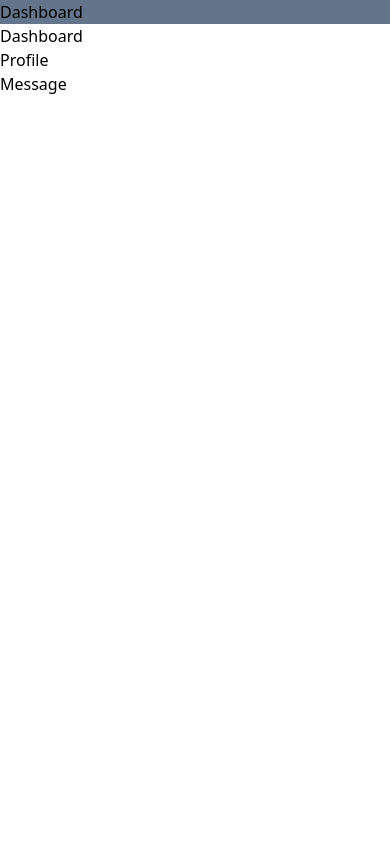
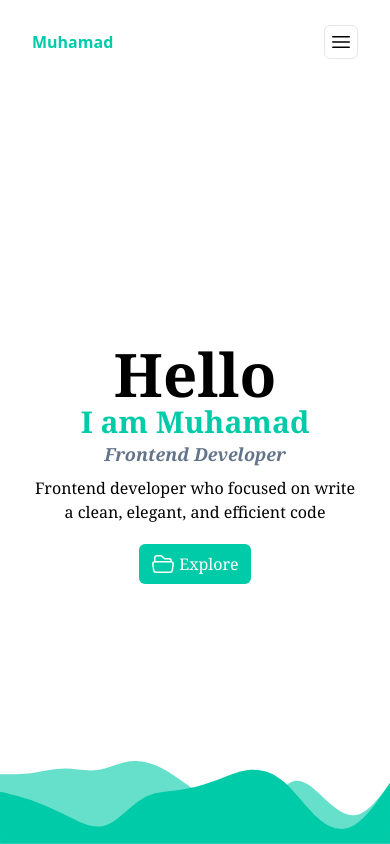
Before and after one commit to muhislah/portfolio, a React (Vite) app: page / in a window 390 px wide. Built offline with nearby package versions, Linux system fonts and the light colour scheme.

Commit message:
add content

```diff
--- a/package.json
+++ b/package.json
@@ -4,7 +4,7 @@
   "version": "0.0.0",
   "type": "module",
   "scripts": {
-    "dev": "vite",
+    "dev": "vite --host",
     "build": "tsc && vite build",
     "preview": "vite preview",
     "predeploy": "npm run build",
--- /dev/null
+++ b/src/pages/Dashboard/dashboard.css
@@ -0,0 +1,31 @@
+.open {
+    animation: fadein 0.3s ease-in forwards;
+}
+
+@keyframes fadein {
+    0% {
+        opacity: 0;
+        transform: translateY(2rem);
+    }
+    100% {
+        opacity: 1;
+        transform: translateY(0);
+    }
+
+}
+
+.close {
+    animation: fadeout 0.3s ease-out forwards;
+}
+
+@keyframes fadeout {
+    0% {
+        opacity: 1;
+        transform: translateY(0);
+    }
+    100% {
+        opacity: 0;
+        height: 0;
+        transform: translateY(2rem);
+    }
+}
--- a/src/pages/Dashboard/index.tsx
+++ b/src/pages/Dashboard/index.tsx
@@ -1,15 +1,78 @@
-import React from 'react'
-import {Link} from 'react-router-dom'
+import React, { useState } from 'react'
+import { Link } from 'react-router-dom'
+
+/* style */
+import './dashboard.css'
 
 const Dashboard = () => {
+  const [openMenu, setOpenMenu] = useState(false)
+  const handleChangeMenu = () => {
+    setOpenMenu((prev: boolean) => {
+      let see = true
+      if (prev === false) return true
+      return false
+    })
+  }
+
   return (
     <>
-      <div className='flex bg-slate-500 '>Dashboard</div>
-      <Link to="/">Dashboard</Link>
-      <br />
-      <Link to="/profile">Profile</Link>
-      <br />
-      <Link to="/message">Message</Link>
+      {/* header navbar*/}
+      <div className='flex px-8 h-[10vh] items-center md:max-w-[1024px] md:mx-auto'>
+        <h1 className='cursor-pointer font-bold text-[#00cba9]'>Muhamad</h1>
+        <ul className='hidden md:flex ml-auto gap-5 font-semibold'>
+          <li className='hover:text-[#00cba9] hover:border-b-2 hover:-mb-1 border-[#00cba9] transition ease-in-out duration-300 cursor-pointer'>Portfolios</li>
+          <li className='hover:text-[#00cba9] hover:border-b-2 hover:-mb-1 border-[#00cba9] transition ease-in-out duration-300 cursor-pointer'>Blogs</li>
+          <li className='hover:text-[#00cba9] hover:border-b-2 hover:-mb-1 border-[#00cba9] transition ease-in-out duration-300 cursor-pointer'>Profile</li>
+          <li className='hover:text-[#00cba9] hover:border-b-2 hover:-mb-1 border-[#00cba9] transition ease-in-out duration-300 cursor-pointer'>Message</li>
+        </ul>
+        {/* hamburger */}
+        <div className='flex md:hidden ml-auto border p-1 rounded-md' onClick={handleChangeMenu}>
+          {openMenu ?
+            <svg xmlns="http://www.w3.org/2000/svg" fill="none" viewBox="0 0 24 24" strokeWidth={1.5} stroke="currentColor" className="w-6 h-6">
+              <path strokeLinecap="round" strokeLinejoin="round" d="M6 18L18 6M6 6l12 12" />
+            </svg> :
+            <svg xmlns="http://www.w3.org/2000/svg" fill="none" viewBox="0 0 24 24" strokeWidth={1.5} stroke="currentColor" className="w-6 h-6">
+              <path strokeLinecap="round" strokeLinejoin="round" d="M3.75 6.75h16.5M3.75 12h16.5m-16.5 5.25h16.5" />
+            </svg>
+          }
+        </div>
+      </div>
+      {/* menu items list */}
+      <div id="menulist" className={`md:hidden bg-[#00cba9] overflow-hidden transition-transform ${openMenu ? "open" : 'close'}`}>
+        <ul className='flex flex-col w-full'>
+          <li className='text-center py-1 text-white border-y border-y-green-200'>
+            <Link to="/portfolio">Portfolio</Link>
+          </li>
+          <li className='text-center py-1 text-white border-y border-y-green-200'>
+            <Link to="/portfolio">Blogs</Link>
+          </li><li className='text-center py-1 text-white border-y border-y-green-200'>
+            <Link to="/portfolio">Profile</Link>
+          </li><li className='text-center py-1 text-white border-y border-y-green-200'>
+            <Link to="/portfolio">Message</Link>
+          </li>
+        </ul>
+      </div>
+      {/* main header */}
+      <div className='flex flex-col h-[90vh] md:h-[60vh] items-center p-8 justify-center md:max-w-[1024px] md:mx-auto'>
+        <h1 className='font-bold text-6xl md:text-7xl text-center font-serif'>Hello <span className='text-[#00cba9] hidden md:inline-block'>  I am Muhamad</span></h1>
+        <h1 className='font-bold block md:hidden text-3xl text-center font-serif text-[#00cba9]'>I am Muhamad</h1>
+        <span className='font-semibold text-lg text-slate-500 font-serif italic md:text-2xl'>Frontend Developer</span>
+        <p className='text-center mt-2 md:mt-5 font-serif md:text-xl'>Frontend developer who focused on write a clean, elegant, and efficient code</p>
+        <button className='bg-[#00cba9] flex text-white py-2 px-3 mt-5 items-center gap-1 rounded-md focus:'>
+          <svg xmlns="http://www.w3.org/2000/svg" fill="none" viewBox="0 0 24 24" strokeWidth={1.5} stroke="currentColor" className="w-6 h-6">
+            <path strokeLinecap="round" strokeLinejoin="round" d="M3.75 9.776c.112-.017.227-.026.344-.026h15.812c.117 0 .232.009.344.026m-16.5 0a2.25 2.25 0 00-1.883 2.542l.857 6a2.25 2.25 0 002.227 1.932H19.05a2.25 2.25 0 002.227-1.932l.857-6a2.25 2.25 0 00-1.883-2.542m-16.5 0V6A2.25 2.25 0 016 3.75h3.879a1.5 1.5 0 011.06.44l2.122 2.12a1.5 1.5 0 001.06.44H18A2.25 2.25 0 0120.25 9v.776" />
+          </svg>
+          <span className='font-serif'>Explore</span>
+        </button>
+      </div>
+      <div className='absolute w-full bottom-0 md:'>
+        <div className='absolute w-full bottom-0'>
+          <svg xmlns="http://www.w3.org/2000/svg" viewBox="0 0 1440 320"><path fill="#00cba9" fill-opacity="1" d="M0,128L21.8,133.3C43.6,139,87,149,131,165.3C174.5,181,218,203,262,224C305.5,245,349,267,393,250.7C436.4,235,480,181,524,154.7C567.3,128,611,128,655,122.7C698.2,117,742,107,785,90.7C829.1,75,873,53,916,48C960,43,1004,53,1047,90.7C1090.9,128,1135,192,1178,229.3C1221.8,267,1265,277,1309,250.7C1352.7,224,1396,160,1418,128L1440,96L1440,320L1418.2,320C1396.4,320,1353,320,1309,320C1265.5,320,1222,320,1178,320C1134.5,320,1091,320,1047,320C1003.6,320,960,320,916,320C872.7,320,829,320,785,320C741.8,320,698,320,655,320C610.9,320,567,320,524,320C480,320,436,320,393,320C349.1,320,305,320,262,320C218.2,320,175,320,131,320C87.3,320,44,320,22,320L0,320Z"></path></svg>
+        </div>
+        <div className='absolute w-full bottom-0'>
+          <svg xmlns="http://www.w3.org/2000/svg" viewBox="0 0 1440 320"><path fill="#00cba9" fill-opacity="0.6" d="M0,64L20,64C40,64,80,64,120,58.7C160,53,200,43,240,42.7C280,43,320,53,360,48C400,43,440,21,480,16C520,11,560,21,600,42.7C640,64,680,96,720,122.7C760,149,800,171,840,192C880,213,920,235,960,208C1000,181,1040,107,1080,90.7C1120,75,1160,117,1200,154.7C1240,192,1280,224,1320,213.3C1360,203,1400,149,1420,122.7L1440,96L1440,320L1420,320C1400,320,1360,320,1320,320C1280,320,1240,320,1200,320C1160,320,1120,320,1080,320C1040,320,1000,320,960,320C920,320,880,320,840,320C800,320,760,320,720,320C680,320,640,320,600,320C560,320,520,320,480,320C440,320,400,320,360,320C320,320,280,320,240,320C200,320,160,320,120,320C80,320,40,320,20,320L0,320Z"></path></svg>
+        </div>
+      </div>
     </>
   )
 }
```
